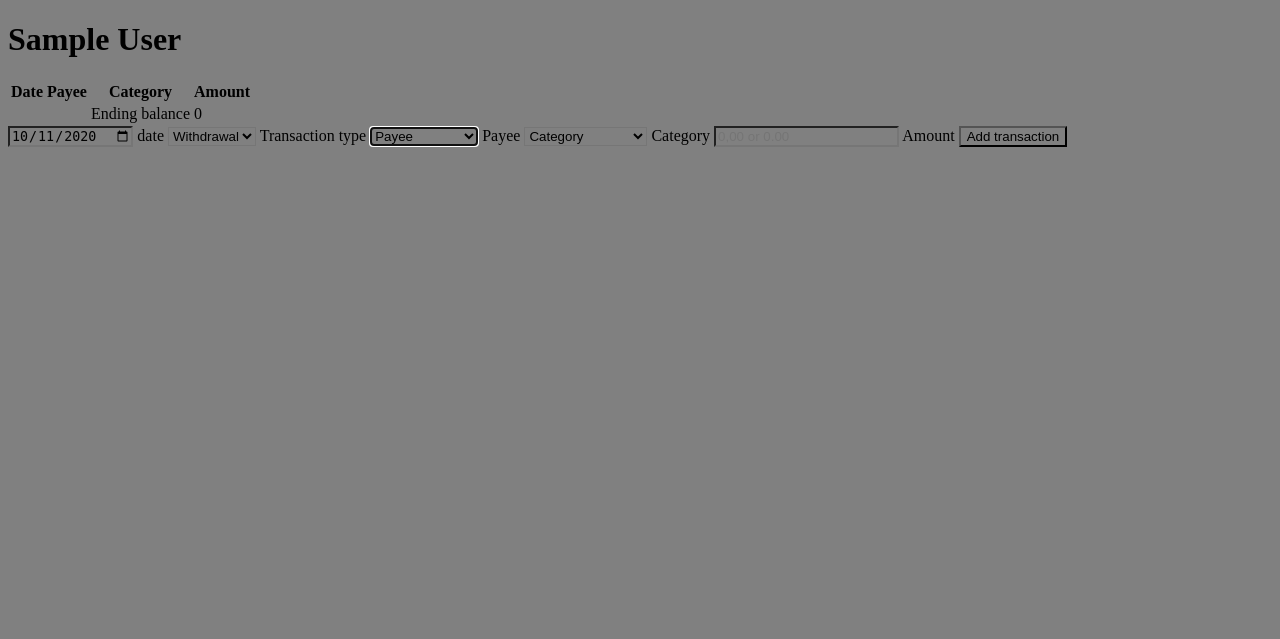
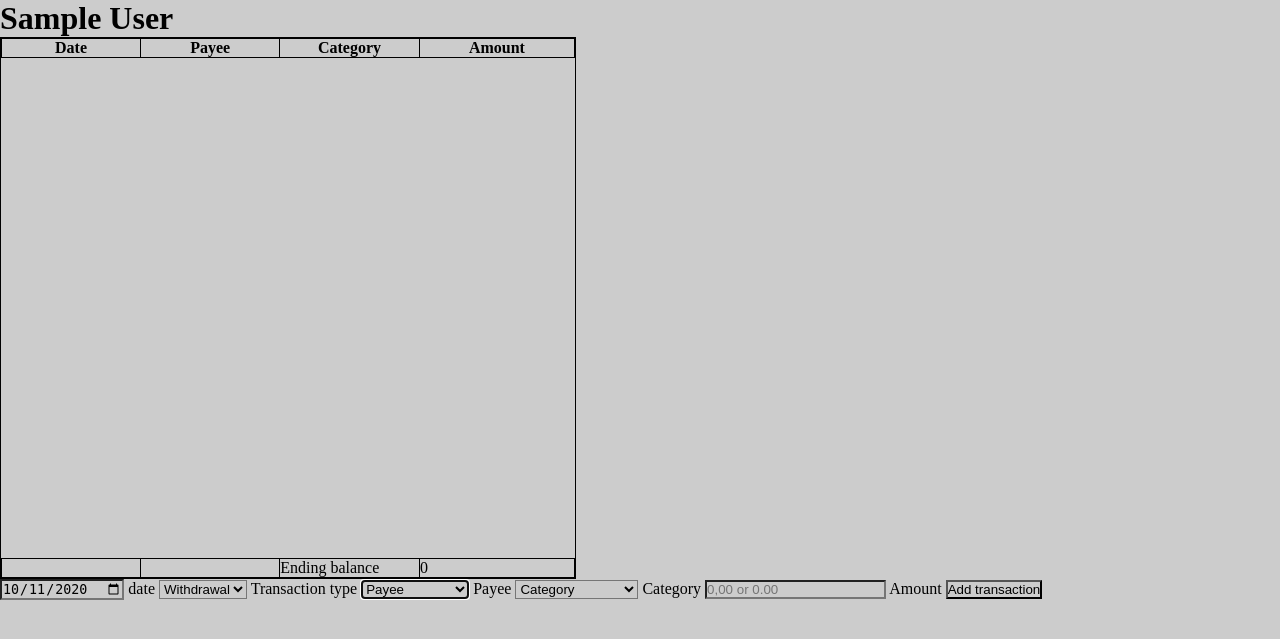
Before and after one commit to marsiekiera/YHB, a Flask app: a page that uses flask/app/templates/layout.html in a window 1280 px wide. Shown: the top 639 px of the page. Run offline with Flask 2, Linux system fonts and the light colour scheme; a user stored in the database is signed in; tables that the repository leaves empty hold one stand-in row (values such as "Sample post"); data that the repository does not hold is empty.

Commit message:
scroll table add

```diff
--- a/flask/app/static/style.css
+++ b/flask/app/static/style.css
@@ -1,5 +1,7 @@
 * {
-    background-color: gray;
+    background-color: #ccc;
+    margin: 0;
+    padding: 0;
 }
 
 .error {
@@ -10,3 +12,32 @@
 .info {
     background-color: green;
 }
+
+table {
+    width: 576px; /* 140px * 4 column + 16px scrollbar width */
+    border-spacing: 0;
+    border: 1px solid black;
+    border-collapse: collapse;
+}
+
+tbody, tfoot tr, thead tr { display: block; }
+
+tbody {
+    height: 500px;
+    overflow-y: auto;
+    overflow-x: hidden;
+}
+
+tbody td, thead th, tfoot td {
+    width: 140px;
+}
+
+thead th:last-child, tfoot td:last-child {
+    width: 156px; /* 140px + 16px scrollbar width */
+}
+
+th, td {
+    border-spacing: 0;
+    border: 1px solid black;
+    border-collapse: collapse;
+  }
```
